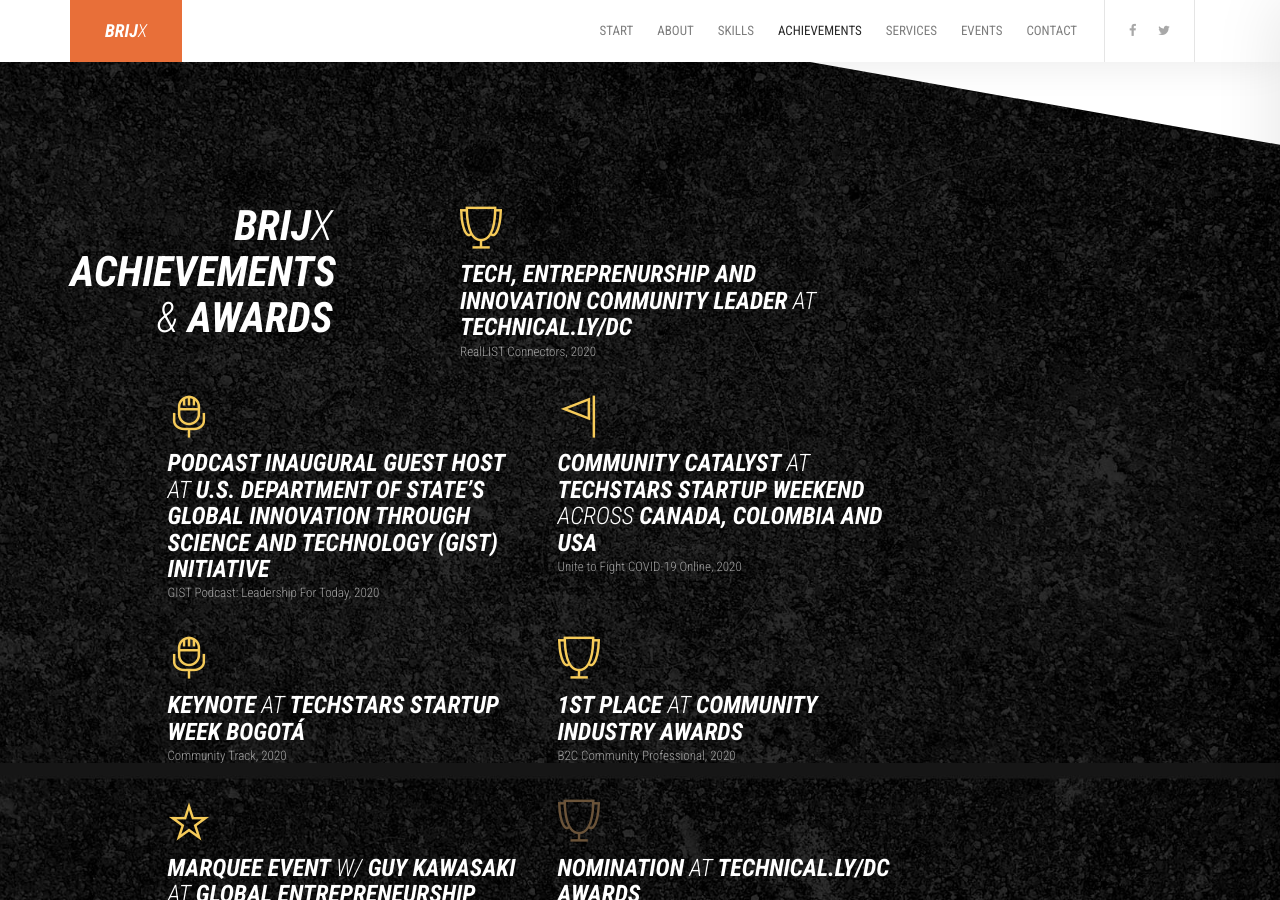
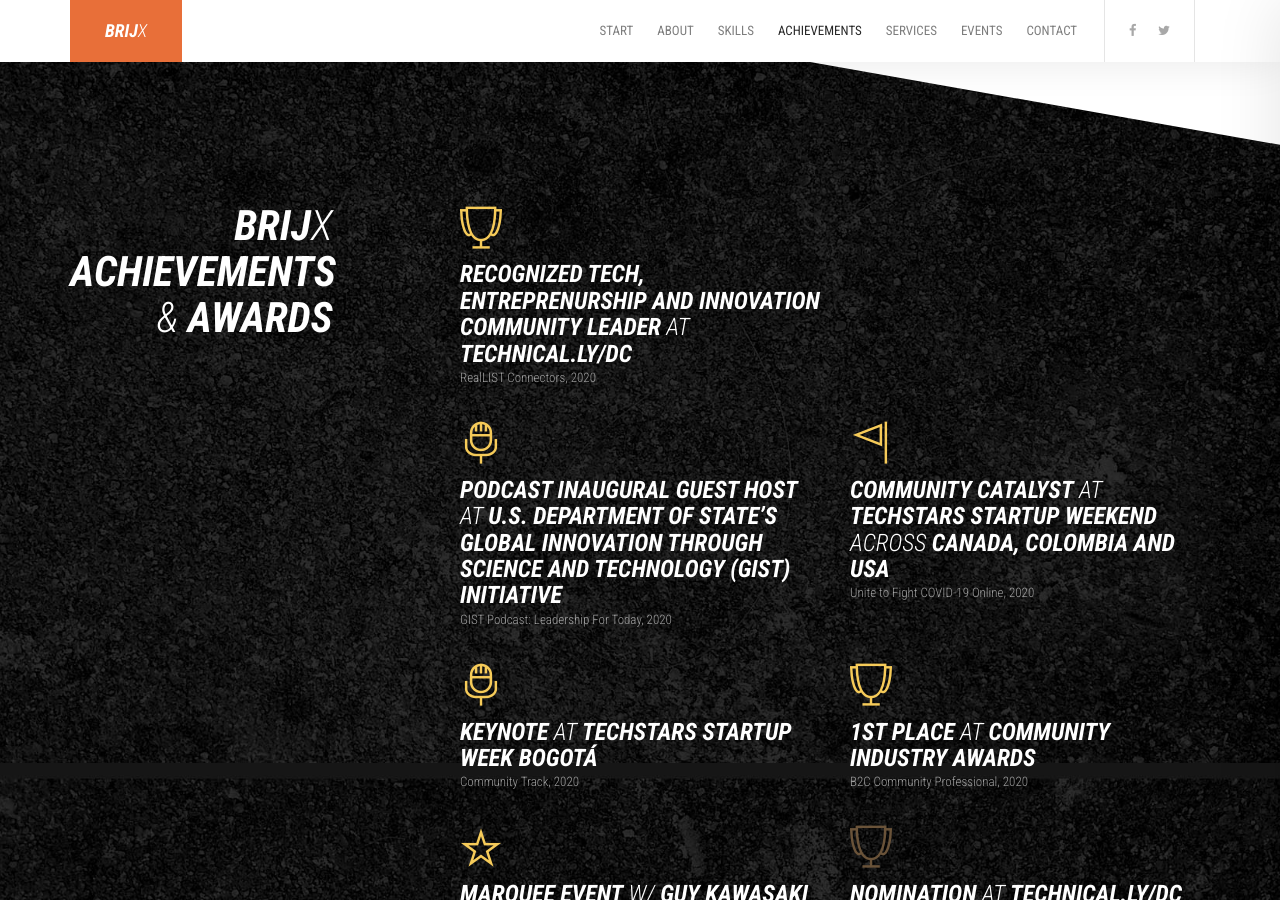
Before and after one commit to brijxhq/brijx.github.io, a Jekyll site: the page built from index.html, in a window 1280 px wide and 900 px high, scrolled down 3063 px. Built offline with Jekyll 4.4.1, drawn with Linux system fonts in a browser that asks for light colours; some of the changed text lies outside the part shown.

Commit message:
news update

```diff
--- a/_includes/player_body.html
+++ b/_includes/player_body.html
@@ -201,12 +201,10 @@
                             <!-- Speak -->
                             <div class="col-sm-6 margin-b-30">
                                 <div class="icon icon-sm animated" data-animation="zoomInDown"><i class="ti-cup text-yellow"></i></div>
-                                <h4 class="margin-b-0"><strong>TECH, ENTREPRENURSHIP and INNOVATION COMMUNITY LEADER</strong> at <strong>Technical.ly/DC</strong></h4>
+                                <h4 class="margin-b-0"><strong>RECOGNIZED TECH, ENTREPRENURSHIP AND INNOVATION COMMUNITY LEADER</strong> at <strong>Technical.ly/DC</strong></h4>
                                 <span class="text-sm text-muted">RealLIST Connectors, 2020</span>
                             </div>
                         </div>
-                    </div>
-                    <div class="col-lg-8 col-lg-push-1">
                         <div class="row">
                             <!-- Speak -->
                             <div class="col-sm-6 margin-b-30">
```
Also changed, not shown: other parts of _includes/player_body.html (+1 -1 lines).
